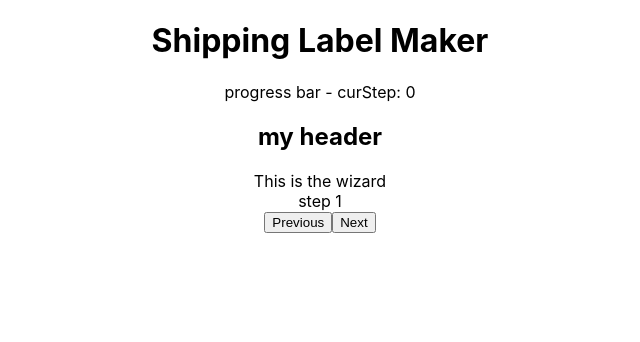
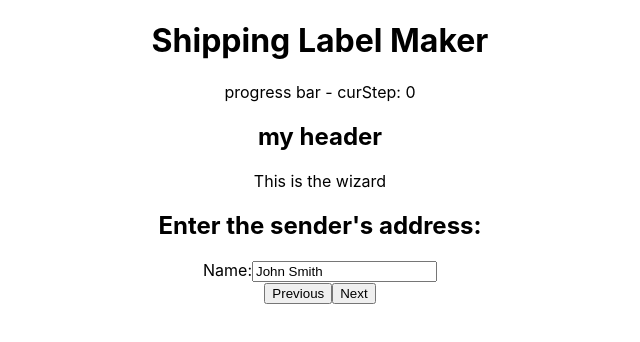
Before and after one commit to dkim-95112/shipping-label-maker, a React (Create React App) app: page / in a window 1280 px wide. Shown: the top 342 px of the page, without its empty margins (320-960 px from the left). Built offline with nearby package versions, Linux system fonts and the light colour scheme.

Commit message:
Change name 'wizardContext' to just 'state'. Setting weight, step 3.

```diff
--- a/src/App.js
+++ /dev/null
@@ -1,105 +0,0 @@
-import React from 'react';
-import PropTypes from 'prop-types';
-import './app.css';
-import Wizard from './core/components/wizard/wizard';
-// ShippingInfo: {
-//   from: {
-//     name: "John Smith", street: "131 Dartmouth St", city: "Boston",
-//     state: "MA",
-//     zip: "02116"
-//   }, to: {
-//     name: "Linda Jackson", street: "40 Fulton St", city: "New York", state: "NY",
-//     zip: "10038"
-//   },
-//   weight: 2,
-//   shippingOption: 1
-// }
-const ShippingInfo = {};
-const ShippingOption = {
-  ground: 1,
-  priority: 2
-};
-const shippingRate = 0.40;
-
-function shippingCost(weight, shippingRate, shippingOption) {
-  return weight * shippingRate *
-      (shippingOption === ShippingOption.ground ? 1 : 1.5);
-}
-
-const WizardAction = {
-    prev: 1,
-    next: 2,
-    end: 3
-};
-export default class ShippingLabelMaker extends React.Component {
-  constructor(props){
-    super(props)
-    this.state = {
-        curStep: 0
-    }
-    this.handleAction = this.handleAction.bind(this);
-  }
-
-    header() {
-        return (
-            <div>my header</div>
-        )
-    }
-
-    handleComplete() {
-        debugger
-    }
-    handleAction(){
-      debugger
-    }
-  render() {
-    return (
-        <div className="App">
-          <h1>Shipping Label Maker</h1>
-          <div>progress bar - curStep: {this.state.curStep}</div>
-            <Wizard
-                wizardContext={ShippingInfo}
-                header={this.header}
-                steps={[Step1, Step2]}
-                curStep={this.state.curStep}
-                onAction={this.handleAction}
-                onComplete={this.handleComplete}>
-            </Wizard>
-        </div>
-    );
-  }
-}
-
-
-function Step1(props) {
-    return (
-        <div onClick={props.onAction}>
-            step 1
-            <div>
-                <button
-                    onClick={props.onAction}
-                    action={WizardAction.prev}
-                >
-                    Previous
-                </button>
-                <button
-                    onClick={props.onAction}
-                    action={WizardAction.next}
-                >
-                    Next
-            </button>
-            </div>
-        </div>
-    );
-}
-Step1.propTypes = {
-    wizardContext: PropTypes.object.isRequired,
-    onAction: PropTypes.func.isRequired
-}
-function Step2(props){
-    return <div>step 2</div>
-}
-Step2.propTypes = {
-    wizardContext: PropTypes.object.isRequired,
-    onAction: PropTypes.func.isRequired
-}
--- /dev/null
+++ b/src/app.js
@@ -0,0 +1,238 @@
+import React from 'react';
+import PropTypes from 'prop-types';
+import './app.css';
+import Wizard from './core/components/wizard/wizard';
+
+const ShippingOption = {
+    ground: 1,
+    priority: 2
+};
+const shippingRate = 0.40;
+
+function shippingCost(weight, shippingRate, shippingOption) {
+    return weight * shippingRate *
+        (shippingOption === ShippingOption.ground ? 1 : 1.5);
+}
+
+const WizardAction = {
+    prev: 1,
+    next: 2,
+    end: 3,
+    setToName: 4,
+    setToStreet: 5,
+    setToCity: 6,
+    setFromName: 10,
+    setFromStreet: 11,
+    setFromCity: 12,
+    setWeight: 20,
+};
+export default class ShippingLabelMaker extends React.Component {
+    constructor(props) {
+        super(props)
+        this.state = {
+            curStep: 0,
+            from: {
+                name: "John Smith",
+                street: "131 Dartmouth St",
+                city: "Boston",
+                state: "MA",
+                zip: "02116"
+            }, to: {
+                name: "Linda Jackson",
+                street: "40 Fulton St",
+                city: "New York",
+                state: "NY",
+                zip: "10038"
+            },
+            weight: 2,
+            shippingOption: 1
+        }
+        this.handleAction = this.handleAction.bind(this);
+    }
+
+    header() {
+        return (
+            <div>my header</div>
+        )
+    }
+
+    handleComplete() {
+        debugger
+    }
+
+    handleAction({type, value}) {
+        switch (type) {
+            case WizardAction.prev:
+                this.setState({
+                    curStep: Math.max(0, this.state.curStep - 1)
+                })
+                break;
+            case WizardAction.next:
+                this.setState({
+                    curStep: Math.min(2, this.state.curStep + 1)
+                })
+                break;
+            case WizardAction.setFromName:
+                this.setState({
+                    from: {
+                        name: value
+                    }
+                })
+                break;
+            case WizardAction.setFromStreet:
+                this.setState({
+                    from: {
+                        street: value
+                    }
+                })
+                break;
+            case WizardAction.setFromCity:
+                this.setState({
+                    from: {
+                        city: value
+                    }
+                })
+                break;
+            case WizardAction.setToName:
+                this.setState({
+                    to: {
+                        name: value
+                    }
+                })
+                break;
+            case WizardAction.setToStreet:
+                this.setState({
+                    to: {
+                        street: value
+                    }
+                })
+                break;
+            case WizardAction.setToCity:
+                this.setState({
+                    to: {
+                        city: value
+                    }
+                })
+                break;
+            case WizardAction.setWeight:
+                this.setState({
+                    weight: value
+                })
+                break;
+        }
+    }
+
+    render() {
+        return (
+            <div className="App">
+                <h1>Shipping Label Maker</h1>
+                <div>progress bar - curStep: {this.state.curStep}</div>
+                <Wizard
+                    header={this.header}
+                    steps={[Step1, Step2, Step3]}
+                    curStep={this.state.curStep}
+                    onAction={this.handleAction}
+                    onComplete={this.handleComplete}
+                    state={this.state}
+                >
+                </Wizard>
+            </div>
+        );
+    }
+}
+
+
+function Step1(props) {
+    const state = props.state;
+    return (
+        <div>
+            <h2>Enter the sender's address:</h2>
+            <label>Name:
+                <input
+                    value={state.from.name}
+                    onChange={(ev) => props.onAction({
+                        type: WizardAction.setFromName,
+                        value: ev.target.value
+                    })}
+                />
+            </label>
+
+            <div>
+                <button
+                    onClick={() => props.onAction({
+                        type: WizardAction.prev
+                    })}
+                >
+                    Previous
+                </button>
+                <button
+                    onClick={() => props.onAction({
+                        type: WizardAction.next
+                    })}
+                >
+                    Next
+                </button>
+            </div>
+        </div>
+    );
+}
+
+Step1.propTypes = {
+    state: PropTypes.object.isRequired,
+    onAction: PropTypes.func.isRequired
+};
+
+function Step2(props) {
+    return (
+        <div>
+            <h2>Enter the receiver's address:</h2>
+            <label>
+                Name: <input
+                value={props.state.to.name}
+                onChange={(ev) => props.onAction({
+                    type: WizardAction.setToName,
+                    value: ev.target.value
+                })}
+            />
+            </label>
+
+            <div>
+                <button
+                    onClick={() => props.onAction({
+                        type: WizardAction.prev
+                    })}
+                >
+                    Previous
+                </button>
+                <button
+                    onClick={() => props.onAction({
+                        type: WizardAction.next
+                    })}
+                >
+                    Next
+                </button>
+            </div>
+        </div>
+    );
+}
+
+Step2.propTypes = {
+    state: PropTypes.object.isRequired,
+    onAction: PropTypes.func.isRequired
+};
+
+function Step3(props) {
+    return (
+        <div>
+            <h2>Enter weight:</h2>
+            <label>
+                Weight: <input
+                value={props.state.weight}
+                onChange={(ev) => props.onAction({
+                    type: WizardAction.setWeight,
+                    value: ev.target.value
+                })}/>
+            </label>
+        </div>
+    );
+}
--- a/src/core/components/wizard/wizard.js
+++ b/src/core/components/wizard/wizard.js
@@ -8,8 +8,8 @@ export default function Wizard(props){
             This is the wizard
             {
                 props.steps[props.curStep]({
-                    wizardContext: props.WizardContext,
-                    onAction: props.onAction
+                    onAction: props.onAction,
+                    state: props.state
                 })
             }
         </div>
@@ -19,6 +19,6 @@ export default function Wizard(props){
 Wizard.propTypes = {
     header: PropTypes.func.isRequired,
     steps: PropTypes.array.isRequired,
-    wizardContext: PropTypes.object.isRequired,
+    state: PropTypes.object.isRequired,
     onComplete: PropTypes.func.isRequired
 };
```
